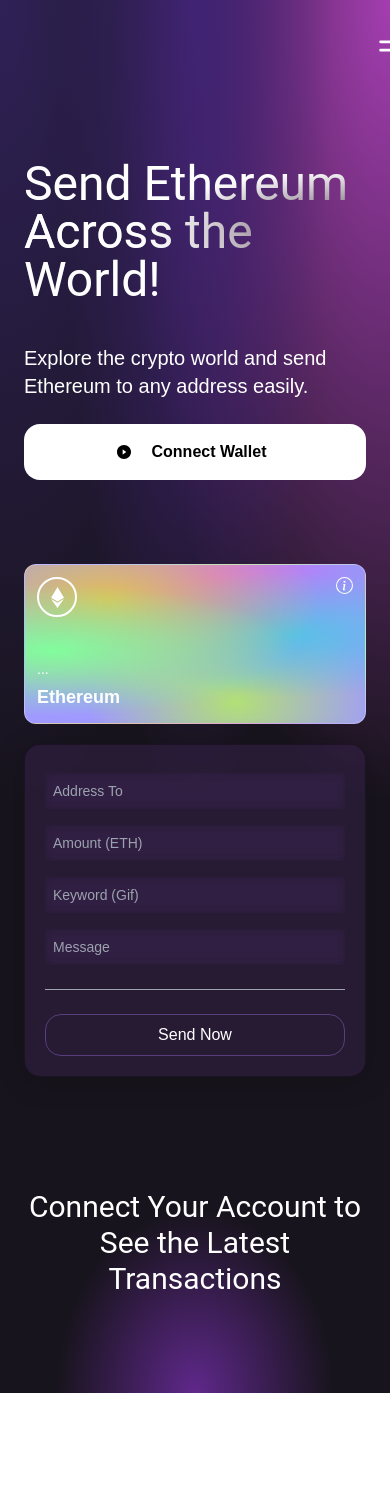
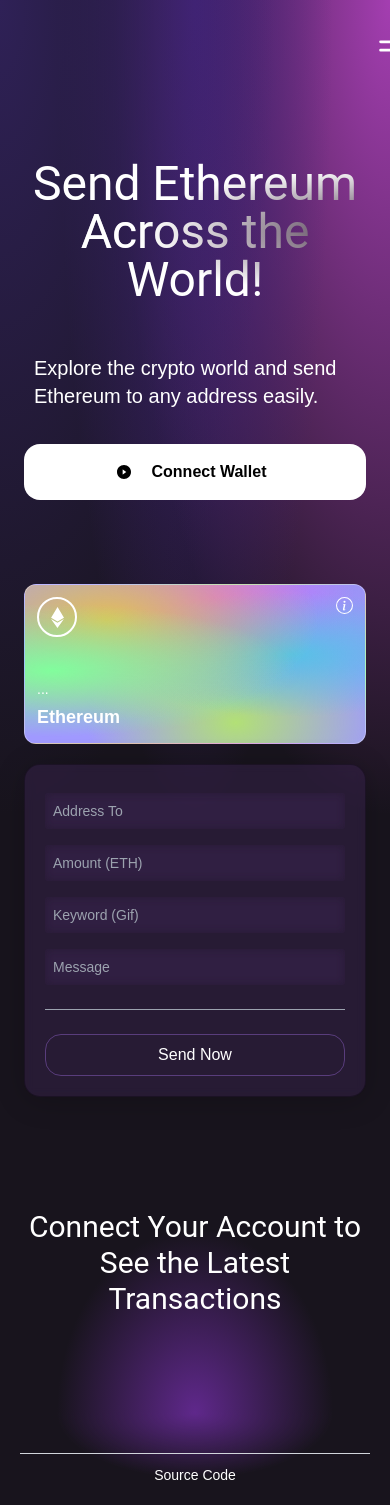
Before and after one commit to sabinabialic/SendEthApp, a React (Vite) app in the folder client/: page / in a window 390 px wide. Before the commit the page ends 1393 px from the top, so only its background shows below. Built offline with nearby package versions, Linux system fonts and the light colour scheme.

Commit message:
UI Changes

```diff
--- a/client/src/App.jsx
+++ b/client/src/App.jsx
@@ -7,9 +7,8 @@
         <Navbar />
         <Welcome />
       </div>
-      {/* <Services /> */}
       <Transactions />
-      {/* <Footer /> */}
+      <Footer />
     </div>
   )
 }
--- a/client/src/components/Footer.jsx
+++ b/client/src/components/Footer.jsx
@@ -1,27 +1,11 @@
-import logo from '../../images/logo.png';
-
 const Footer = () => {
   return (
-    <div className='w-full flex md:justify-center justify-between items-center flex-col p-4 gradient-bg-footer'>
-      <div className='w-full flex sm:flex-row flex-col justify-between items-center my-4'>
-        <div className='flex flex-[0.5] justify-center items-center'>
-          <img src={logo} alt='logo' className='w-32'/>
-        </div>
-        <div className='flex flex-1 justify-evenly items-center flex-wrap ms:mt-0 mt-5 w-full'>
-          <p className='text-white text-base text-center mx-2 cursor-pointer'>Market</p>
-          <p className='text-white text-base text-center mx-2 cursor-pointer'>Exchange</p>
-          <p className='text-white text-base text-center mx-2 cursor-pointer'>Tutorials</p>
-          <p className='text-white text-base text-center mx-2 cursor-pointer'>Wallets</p>
-        </div>
-      </div>
-      <div className='flex justify-center items-center flex-col mt-5'>
-        <p className='text-white text-sm text-center'>Come Join Us</p>
-        <p className='text-white text-sm text-center'>info@kryptomastery.com</p>
-      </div>
+    <div className='w-full flex justify-center items-center flex-col p-5 gradient-bg-footer'>
       <div className='sm:w-[90%] w-full h-[0.25px] bg-gray-300 mt-5'/>
-      <div className='sm:w-[90%] w-full flex justify-between items-center mt-3'>
-        <p className='text-white text-sm text-center'>@kryptomastery 2022</p>
-        <p className='text-white text-sm text-center'>All Rights Reserved</p>
+      <div className='sm:w-[90%] w-full flex justify-center items-center mt-3'>
+        <a href={`https://github.com/sabinabialic/Web-3.0-ETH-Blockchain`} target='_blank' rel='noopener noreferrer'>
+          <p className='text-white text-sm text-center'>Source Code</p>
+        </a>
       </div>
     </div>
   );
--- a/client/src/components/Navbar.jsx
+++ b/client/src/components/Navbar.jsx
@@ -1,10 +1,6 @@
 import React from 'react';
 import {HiMenuAlt4} from 'react-icons/hi';
 import {AiOutlineClose} from 'react-icons/ai';
-
-const NavbarItem = ({title, classProps}) => (
-  <li className={`mx-4 cursor-pointer ${classProps}`}>{title}</li>
-);
 
 const Navbar = () => {
   const [toggleMenu, setToggleMenu] = React.useState(false);
--- a/client/src/components/Welcome.jsx
+++ b/client/src/components/Welcome.jsx
@@ -1,15 +1,10 @@
 import React, {useContext} from "react";
-import {SymbolInfo} from "react-ts-tradingview-widgets";
-
 import {AiFillPlayCircle, AiOutlineEyeInvisible, AiOutlineEye} from 'react-icons/ai';
 import {SiEthereum} from 'react-icons/si';
 import {BsInfoCircle} from 'react-icons/bs';
 import {TransactionContext} from '../context/TransactionContext';
 import {shortenAddress} from "../utils/shortenAddress";
 import {Loader} from './';
-
-const companyCommonStyles = "min-h-[70px] sm:px-0 px-2 sm:min-w-[120px] flex justify-center items-center border-[0.5px] border-gray-400 text-sm font-light text-white";
-
 
 const Input = ({placeholder, name, type, value, handleChange}) => (
   <input
@@ -33,27 +28,23 @@
     sendTransaction();
   };
 
-  function myFunction() {
-    var toggleButton = document.getElementById("toggleButton").onclick;
+  function toggleWalletText() {
     var walletText = document.getElementById("balanceText");
-
     if (walletText.innerText === "x x x x x x x x x x x x x x x") {
       walletText.innerText = walletBalance;
     } else {
       walletText.innerText = "x x x x x x x x x x x x x x x";
     }
-
-    console.log("clicked me");
   };
 
   return (
     <div className="flex w-full justify-center items-center pb-2">
       <div className="flex mf:flex-row flex-col items-start md:p-20 py-12 px-6">
         <div className="flex flex-1 justify-center lg:items-start items-center flex-col mf:mr-10">
-          <h1 className="text-start text-5xl text-gradient py-5">
-            Send Ethereum <br/> Across the World!
+          <h1 className="title-text text-5xl text-gradient py-5">
+            Send Ethereum Across the World!
           </h1>
-          <h2 className="text-white text-start text-xl mt-5 lg:w-10/12">
+          <h2 className="subtitle-text text-white text-start text-xl mt-5 lg:w-10/12">
             Explore the crypto world and send Ethereum to any address easily.
           </h2>
 
@@ -76,7 +67,7 @@
                 <button
                   id="toggleButton"
                   type="button"
-                  onClick={myFunction}
+                  onClick={toggleWalletText}
                   className="flex items-center ml-5 mt-5 bg-[#ffffff] rounded-xl cursor-pointer hover:bg-[#e7e7e7]">
                     <AiOutlineEyeInvisible className="text-black ml-4 mr-2"/>
                     <p className="text-black font-semibold mr-4">Toggle</p>
@@ -84,15 +75,6 @@
               </div>
             </div>
           )}
-
-          {/* <div className="grid sm:grid-cols-3 grid-cols-2 w-full mt-10">
-            <div className={`rounded-tl-2xl ${companyCommonStyles}`}>Reliable</div>
-            <div className={companyCommonStyles}>Secure</div>
-            <div className={`sm:rounded-tr-2xl ${companyCommonStyles}`}>Ethereum</div>
-            <div className={`sm:rounded-bl-2xl ${companyCommonStyles}`}>Web 3.0</div>
-            <div className={companyCommonStyles}>Low Fees</div>
-            <div className={`rounded-br-2xl ${companyCommonStyles}`}>Blockchain</div>
-          </div> */}
 
         </div>
         <div className="flex flex-col flex-1 items-center justify-start w-full mf:mt-0 mt-10">
--- a/client/src/index.css
+++ b/client/src/index.css
@@ -56,8 +56,8 @@
 .gradient-bg-footer {
   background-color: #18141d;
   background-image:
-    radial-gradient(at 0% 100%, #2f2157 0, transparent 53%),
-    radial-gradient(at 50% 150%, #722768 0, transparent 50%);
+    radial-gradient(at 50% 0%, #5f288b 0, transparent 50%),
+    radial-gradient(at 50% 50%, #a43eb1 0, transparent 0%);
 }
 
 .purple-glassmorphism {
@@ -104,6 +104,21 @@
   justify-content: space-between;
 }
 
+.title-text {
+  justify-content: start;
+}
+
+@media only screen and (max-width: 880px) {
+  .title-text {
+    text-align: center;
+  }
+
+  .subtitle-text {
+    text-align: center;
+    padding: 10px;
+  }
+}
+
 @media only screen and (max-width: 768px) {
   /* For mobile phones: */
   .navbar-text {
```
